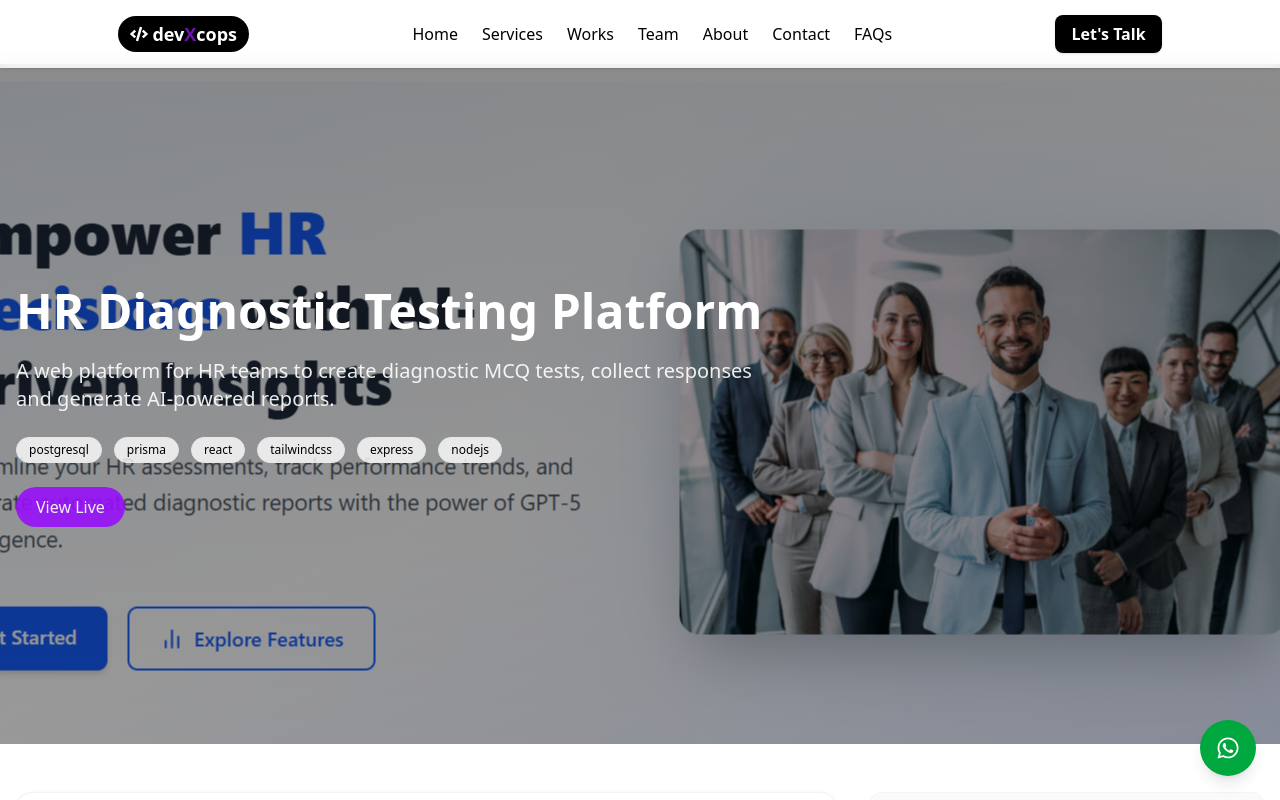
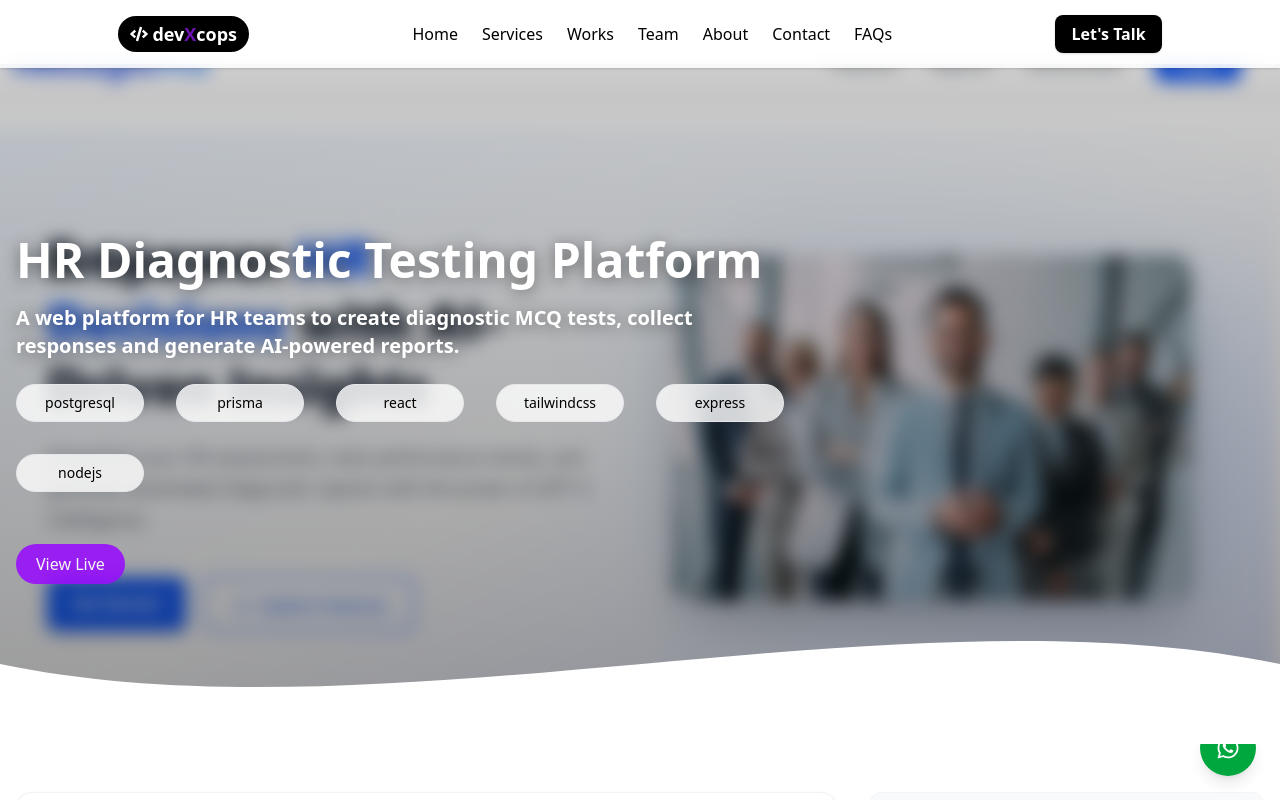
Before and after one commit to Shahab-16/DevXcops, a React (Vite) app in the folder client/: page /works/hr-diagnostic-platform in a window 1280 px wide. Shown: the top 800 px of the page. Built offline with nearby package versions, Linux system fonts and the light colour scheme.

Commit message:
fixed scrolling related issues

```diff
--- a/client/src/pages/Faqs.jsx
+++ b/client/src/pages/Faqs.jsx
@@ -1,5 +1,5 @@
 import React, { useState } from "react";
-
+import { useNavigate } from "react-router-dom";
 const faqData = [
   {
     q: "Why is professional web design important for my business?",
@@ -25,7 +25,7 @@ const faqData = [
 
 const Faqs = () => {
   const [openIndex, setOpenIndex] = useState(null);
-
+  const navigate=useNavigate();
   const toggleFAQ = (i) => {
     if (openIndex === i) setOpenIndex(null);
     else setOpenIndex(i);
@@ -35,16 +35,28 @@ const Faqs = () => {
     <div className="bg-gray-50">
 
       {/* Banner */}
-      <section className="bg-[#121212] text-white py-24 text-center mt-[69px]">
-        <h1 className="text-5xl font-bold mb-4">FAQs</h1>
+      <section className="relative bg-[#121212] text-white py-24 text-center h-[66vh] mt-[69px]">
+        <h1 className="text-5xl font-bold mb-4 mt-8">FAQs</h1>
         <p className="text-lg mb-6">
           Leave us a little info, and we’ll be in touch.
         </p>
 
         {/* Purple Button */}
-        <button className="bg-purple-600 hover:bg-purple-700 px-6 py-3 text-white font-semibold rounded-full transition-all">
+        <button onClick={()=>navigate('/contact')} className=" hover:cursor-pointer  bg-purple-600 hover:bg-purple-700 px-6 py-3 text-white font-semibold rounded-full transition-all">
           Contact Us
         </button>
+         <div className="hidden md:block absolute bottom-0 left-0 w-full overflow-hidden leading-none z-20">
+          <svg
+            viewBox="0 0 500 150"
+            preserveAspectRatio="none"
+            className="w-full  md:h-[120px]"
+          >
+            <path
+              d="M0.00,49.98 C150.00,150.00 349.74,-49.98 500.00,49.98 L500.00,150.00 L0.00,150.00 Z"
+              className="fill-white"
+            />
+          </svg>
+        </div>
       </section>
 
       {/* FAQ Content */}
--- a/client/src/pages/ProfilePage.jsx
+++ b/client/src/pages/ProfilePage.jsx
@@ -1,4 +1,4 @@
-import React from "react";
+import React, { useEffect } from "react";
 import { useParams, useLocation, useNavigate } from "react-router-dom";
 import { FaChevronLeft, FaExternalLinkAlt, FaMapMarkerAlt, FaCalendarAlt, FaCode, FaStar, FaBriefcase, FaUserTie, FaLinkedin, FaGithub, FaEnvelope } from "react-icons/fa";
 import teamMembers from "../assets/TeamMembers/TeamMembers.json";
@@ -10,6 +10,9 @@ export default function ProfilePage() {
   const { workName } = useParams();
   const location = useLocation();
   const navigate = useNavigate();
+  useEffect(()=>{
+    window.scrollTo(0,0);
+  },[])
 
   const member =
     location.state || teamMembers.find((m) => slugify(m.name) === workName);
--- a/client/src/pages/Services.jsx
+++ b/client/src/pages/Services.jsx
@@ -98,7 +98,7 @@ const Services = () => {
 
       {/* 🔥 HERO SECTION LIKE ABOUT US */}
       <section
-        className="mt-[18%] md:mt-[5%] relative h-[70vh] md:h-[88vh] bg-cover bg-center flex items-center justify-center"
+        className="mt-[18%] md:mt-[5%] relative h-[70vh] md:h-[79vh] bg-cover bg-center flex items-center justify-center"
         style={{ backgroundImage: `url(${services_img})` }}
       >
         {/* Dark overlay */}
@@ -115,6 +115,18 @@ const Services = () => {
           <button onClick={() => navigate("/contact")} className="mt-4 px-8 py-3 bg-purple-700 text-white text-lg font-semibold rounded-full hover:bg-purple-900 transition">
             Contact Us
           </button>
+        </div>
+         <div className="hidden md:block absolute bottom-0 left-0 w-full overflow-hidden leading-none z-20">
+          <svg
+            viewBox="0 0 500 150"
+            preserveAspectRatio="none"
+            className="w-full  md:h-[120px] lg:[160px]"
+          >
+            <path
+              d="M0.00,49.98 C150.00,150.00 349.74,-49.98 500.00,49.98 L500.00,150.00 L0.00,150.00 Z"
+              className="fill-white"
+            />
+          </svg>
         </div>
       </section>
 
--- a/client/src/pages/Team.jsx
+++ b/client/src/pages/Team.jsx
@@ -84,7 +84,7 @@ export default function Team() {
   return (
     <div className="bg-gray-50 min-h-screen pt-20">
       {/* Hero Section */}
-      <div className="relative h-[85vh] overflow-hidden">
+      <div className="relative h-[79vh] overflow-hidden">
         <div className="absolute inset-0">
           <img
             src="https://images.unsplash.com/photo-1522071820081-009f0129c71c?q=80&w=1600"
@@ -111,6 +111,18 @@ export default function Team() {
               </a>
             </div>
           </div>
+        </div>
+         <div className="hidden md:block absolute bottom-0 left-0 w-full overflow-hidden leading-none z-20">
+          <svg
+            viewBox="0 0 500 150"
+            preserveAspectRatio="none"
+            className="w-full  md:h-[120px] lg:[150px]"
+          >
+            <path
+              d="M0.00,49.98 C150.00,150.00 349.74,-49.98 500.00,49.98 L500.00,150.00 L0.00,150.00 Z"
+              className="fill-white"
+            />
+          </svg>
         </div>
       </div>
 
--- a/client/src/pages/WorkDetail.jsx
+++ b/client/src/pages/WorkDetail.jsx
@@ -1,4 +1,4 @@
-import React from 'react';
+import React, { useEffect } from 'react';
 import { useParams, Link } from 'react-router-dom';
 import projects from '../assets/project/projects.json';
 
@@ -10,7 +10,7 @@ const StatCard = ({ label, value }) => (
 );
 
 const Pill = ({ children }) => (
-  <span className="inline-block text-xs font-medium px-3 py-1 rounded-full border border-gray-200 bg-white/80">
+  <span className="text-xs md:text-sm font-medium p-2 flex justify-center   rounded-full border border-gray-200 bg-white/80">
     {children}
   </span>
 );
@@ -25,6 +25,9 @@ const Feature = ({ children }) => (
 );
 
 const WorkDetail = () => {
+  useEffect(() => {
+    window.scrollTo(0, 0);
+  }, []);
   const { workName } = useParams();
   const project = projects.find((p) => p.slug === workName);
 
@@ -47,39 +50,78 @@ const WorkDetail = () => {
   return (
     <div className="bg-[#fff] text-black mt-[5%]">
       {/* HERO */}
-      <section
-        className="relative md:h-[56vh] lg:h-[85vh] bg-fit bg-center flex items-center"
-        style={{ backgroundImage: `linear-gradient(180deg, rgba(0,0,0,0.45), rgba(0,0,0,0.4)), url(${heroUrl})` }}
-      >
-        <div className="container mx-auto px-4 relative z-10">
-          <div className="max-w-3xl">
-            <h1 className="text-3xl md:text-5xl font-extrabold text-white leading-tight">{project.title}</h1>
-            <p className="text-white/90 mt-4 text-lg md:text-xl">{project.shortDescription}</p>
+      <section className="relative  md:h-[69vh] lg:h-[85vh] flex items-center overflow-hidden">
 
-            <div className="mt-6 flex flex-wrap gap-3">
+        {/* 🔹 Background image (blurred) */}
+        <div
+          className="absolute inset-0 bg-cover bg-center blur-sm scale-110"
+          style={{ backgroundImage: `url(${heroUrl})` }}
+        />
+
+        {/*  Dark gradient overlay */}
+        <div className="absolute inset-0 bg-gradient-to-b from-black/20 to-black/40" />
+
+        {/* Content */}
+        <div className="container mt-[20%] md:mt-0 mx-auto px-4 relative z-10">
+          <div className="max-w-3xl mt-10">
+            <h1 className="text-white drop-shadow-[0_2px_8px_rgba(0,0,0,0.45)] font-bold text-5xl">
+              {project.title}
+            </h1>
+
+            <p className="  text-white drop-shadow-[0_2px_8px_rgba(0,0,0,0.45)] mt-5 text-lg font-semibold flex justify-center  md:text-xl ">
+              {project.shortDescription}
+            </p>
+
+            <div className="mt-6 grid grid-cols-3 md:grid-cols-5 gap-8">
               {project.techStacks.slice(0, 6).map((t) => (
                 <Pill key={t}>{t}</Pill>
               ))}
             </div>
 
-            <div className="mt-6 flex flex-wrap gap-3">
+            <div className="mt-6 flex flex-wrap py-7">
               {project.liveUrl ? (
-                <a href={project.liveUrl} target="_blank" rel="noreferrer" className="px-5 py-2 rounded-full bg-purple-600 hover:bg-purple-800 text-white font-medium transition">
+                <a
+                  href={project.liveUrl}
+                  target="_blank"
+                  rel="noreferrer"
+                  className="px-5 py-2 rounded-full bg-purple-600 hover:bg-purple-800 text-white font-medium transition"
+                >
                   View Live
                 </a>
               ) : (
-                <button className="px-5 py-2 rounded-full bg-purple-600 text-white font-medium opacity-90 cursor-not-allowed">View Live</button>
+                <button className="px-5 py-2 rounded-full bg-purple-600 text-white font-medium opacity-90 cursor-not-allowed">
+                  View Live
+                </button>
               )}
 
               {project.repoUrl && (
-                <a href={project.repoUrl} target="_blank" rel="noreferrer" className="px-5 py-2 rounded-full border border-gray-200 text-black bg-white hover:shadow">
+                <a
+                  href={project.repoUrl}
+                  target="_blank"
+                  rel="noreferrer"
+                  className="px-5 py-2 rounded-full border border-gray-200 text-black bg-white hover:shadow"
+                >
                   View Repo
                 </a>
               )}
             </div>
           </div>
         </div>
+        <div className="hidden md:block absolute bottom-0 left-0 w-full overflow-hidden leading-none z-20">
+          <svg
+            viewBox="0 0 500 150"
+            preserveAspectRatio="none"
+            className="w-full  md:h-[120px] lg:[150px]"
+          >
+            <path
+              d="M0.00,49.98 C150.00,150.00 349.74,-49.98 500.00,49.98 L500.00,150.00 L0.00,150.00 Z"
+              className="fill-white"
+            />
+          </svg>
+        </div>
+
       </section>
+
 
       {/* MAIN */}
       <main className="container mx-auto px-4 py-12">
--- a/client/src/pages/Works.jsx
+++ b/client/src/pages/Works.jsx
@@ -1,14 +1,17 @@
-import React from 'react';
+import React, { useEffect } from 'react';
 import work_img from '../assets/images/work_img.png'; // keep your hero image
 import projects from '../assets/project/projects.json';
 import ProjectCard from '../components/ProjectCard';
 
 const Works = () => {
+  useEffect(()=>{
+    window.scrollTo(0,0)
+  },[])
   return (
     <div className="bg-white text-black">
       {/* HERO */}
       <section
-        className="mt-[18%] md:mt-[5%] relative h-[70vh] md:h-[88vh] bg-cover bg-center flex items-center justify-center"
+        className="mt-[18%] md:mt-[5%] relative h-[70vh] md:h-[79vh] bg-cover bg-center flex items-center justify-center"
         style={{ backgroundImage: `url(${work_img})` }}
       >
         <div className="absolute inset-0 bg-black/60"></div>
@@ -22,6 +25,18 @@ const Works = () => {
           <a href="#projects" className="mt-4 inline-block px-8 py-3 bg-purple-700 text-white text-lg font-semibold rounded-full hover:bg-purple-800 transition">
             See Projects
           </a>
+        </div>
+         <div className="hidden md:block absolute bottom-0 left-0 w-full overflow-hidden leading-none z-20">
+          <svg
+            viewBox="0 0 500 150"
+            preserveAspectRatio="none"
+            className="w-full  md:h-[120px] lg:[150px]"
+          >
+            <path
+              d="M0.00,49.98 C150.00,150.00 349.74,-49.98 500.00,49.98 L500.00,150.00 L0.00,150.00 Z"
+              className="fill-white"
+            />
+          </svg>
         </div>
       </section>
 
```
Also changed, not shown: client/src/pages/Contact.jsx (+24 -8 lines).
